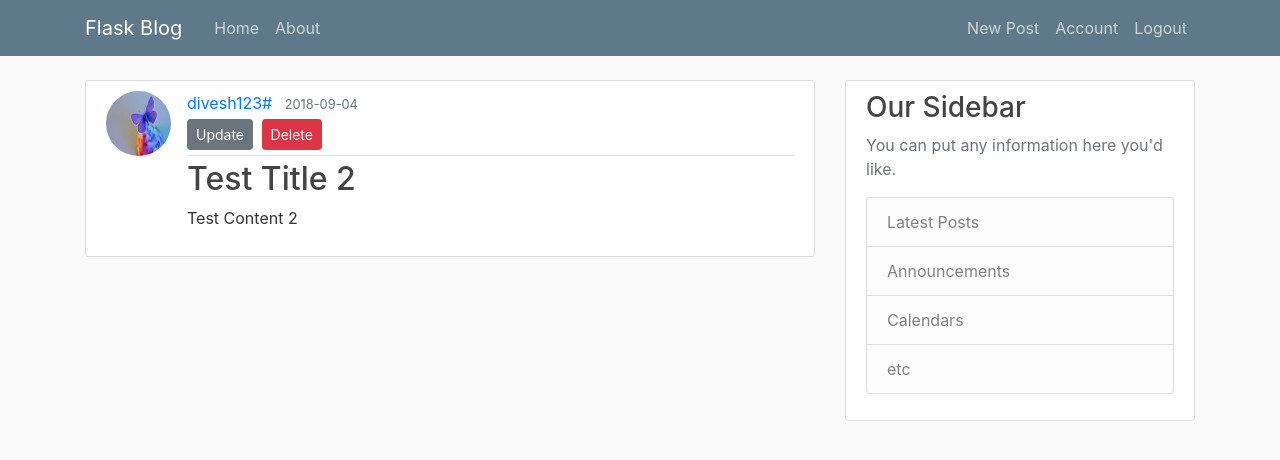
After one commit to technodivesh/flask, a Flask app: page /post/2 in a window 1280 px wide. The commit adds this page. Shown: the top 460 px of the page. Run offline with Flask 2, Linux system fonts and the light colour scheme; a user stored in the database is signed in; data comes from the database, SQL or seed files in the repository; both versions use the stored data as it was after the commit; some libraries are stand-ins or nearby versions.

Commit message:
Create, Update, and Delete Posts

```diff
--- a/flaskblog/routes.py
+++ b/flaskblog/routes.py
@@ -1,7 +1,7 @@
 from flaskblog.models import User, Post
-from flask import render_template, url_for, flash, redirect, request
+from flask import render_template, url_for, flash, redirect, request, abort
 
-from flaskblog.forms import RegistrationForm, LoginForm, UpdateAccountForm
+from flaskblog.forms import RegistrationForm, LoginForm, UpdateAccountForm, PostForm
 
 from flaskblog import app, bcrypt, db
 from flask_login import login_user, current_user, logout_user, login_required
@@ -9,23 +9,23 @@ from flask_login import login_user, current_user, logout_user, login_required
 import os
 from PIL import Image
 
-posts = [
+# posts = [
 
-    {
-        'author':'Divesh Chandolia',
-        'title': 'Blog1',
-        'content':'post content 1',
-        'date_posted':'28-08-2018'
-    },
-    {
-        'author':'Sandeep Sharma',
-        'title': 'Blog 2',
-        'content':'post content 2',
-        'date_posted':'29-08-2018'
-    }
+#     {
+#         'author':'Divesh Chandolia',
+#         'title': 'Blog1',
+#         'content':'post content 1',
+#         'date_posted':'28-08-2018'
+#     },
+#     {
+#         'author':'Sandeep Sharma',
+#         'title': 'Blog 2',
+#         'content':'post content 2',
+#         'date_posted':'29-08-2018'
+#     }
 
 
-]
+# ]
 
 def hello_world():
     return "Hello World"
@@ -34,6 +34,7 @@ def hello_world():
 @app.route('/')
 @app.route('/home')
 def home():
+    posts = Post.query.all()
     return render_template('home.html', posts=posts, title = 'Home Page')
 
 @app.route('/about')
@@ -123,7 +124,7 @@ def account():
         current_user.email = form.email.data
         db.session.commit()
         flash('Your account has been updated','success')
-        redirect(url_for('account'))
+        return redirect(url_for('account'))
 
     if request.method == 'GET':
         form.username.data = current_user.username
@@ -131,3 +132,65 @@ def account():
 
     image_file = url_for('static', filename='profile_pics/' + current_user.image_file )
     return render_template('account.html', title='Account', image_file=image_file, form=form )
+
+@app.route('/post/new', methods=['GET','POST'])
+@login_required
+def new_post():
+
+    form = PostForm()
+    if form.validate_on_submit():
+
+        post = Post(title=form.title.data, content = form.content.data, author=current_user  )
+        db.session.add(post)
+        db.session.commit()
+
+        flash('Posted Successfully','success')
+        return redirect(url_for('home'))
+
+    return render_template('create_post.html', title='New Post', form=form , legend='Create Post')
+
+
+@app.route('/post/<int:post_id>')
+@login_required
+def post(post_id):
+
+    post = Post.query.get_or_404(post_id)
+    return render_template('post.html', title=post.title, post=post )
+
+
+@app.route('/post/<int:post_id>/update', methods=['GET', 'POST'])
+@login_required
+def update_post(post_id):
+
+    post = Post.query.get_or_404(post_id)
+    if post.author != current_user:
+        abort(403)
+
+    form = PostForm()
+    if form.validate_on_submit():
+        post.title = form.title.data
+        post.content = form.content.data
+
+        db.session.commit()
+        flash('Your post has been updated','success')
+        return redirect(url_for('post',post_id=post.id))
+
+    elif request.method == 'GET':
+        form.title.data = post.title
+        form.content.data = post.content
+
+    return render_template('create_post.html', title=post.title, form=form, legend = 'Update Post' )
+
+@app.route('/post/<int:post_id>/delete', methods=['GET', 'POST'])
+@login_required
+def delete_post(post_id):
+
+    post = Post.query.get_or_404(post_id)
+    if post.author != current_user:
+        abort(403)
+
+    db.session.delete(post)
+    db.session.commit()
+
+    flash('Your post has been deleted','success')
+    return redirect(url_for('home'))
--- a/flaskblog/templates/layout.html
+++ b/flaskblog/templates/layout.html
@@ -36,6 +36,7 @@
             <div class="navbar-nav">
 
               {% if current_user.is_authenticated %}
+                <a class="nav-item nav-link" href="{{ url_for('new_post')}}">New Post</a>
                 <a class="nav-item nav-link" href="{{ url_for('account')}}">Account</a>
                 <a class="nav-item nav-link" href="{{ url_for('logout')}}">Logout</a>
               {% else %}
--- /dev/null
+++ b/flaskblog/templates/post.html
@@ -0,0 +1,51 @@
+{% extends "layout.html" %}
+
+{% block content %}
+
+  <article class="media content-section">
+  <img class="rounded-circle article-img" src="{{ url_for('static', filename='profile_pics/' + post.author.image_file ) }}">
+    <div class="media-body">
+      <div class="article-metadata">
+        <a class="mr-2" href="#">{{ post.author.username }}</a>
+        <small class="text-muted">{{ post.date_posted.strftime('%Y-%m-%d') }}</small>
+        {% if post.author == current_user %}
+          <div>
+            <a class="btn btn-secondary btn-sm" href="{{ url_for('update_post', post_id=post.id )  }}">Update</a>
+            <button class="btn btn-danger btn-sm m-1" data-toggle="modal" data-target="#deleteModal">Delete</button>
+          </div>
+
+
+        {% endif %}
+      </div>
+      <h2><a class="article-title">{{ post.title }}</a></h2>
+      <p class="article-content">{{ post.content }}</p>
+    </div>
+  </article>
+
+
+
+
+  <!-- Modal -->
+  <div class="modal fade" id="deleteModal" tabindex="-1" role="dialog" aria-labelledby="deleteModalLabel" aria-hidden="true">
+    <div class="modal-dialog" role="document">
+      <div class="modal-content">
+        <div class="modal-header">
+          <h5 class="modal-title" id="deleteModalLabel">Delete Post ?</h5>
+          <button type="button" class="close" data-dismiss="modal" aria-label="Close">
+            <span aria-hidden="true">&times;</span>
+          </button>
+        </div>
+        <div class="modal-body">
+          ...
+        </div>
+        <div class="modal-footer">
+          <button type="button" class="btn btn-secondary" data-dismiss="modal">Close</button>
+          <form method='POST' action="{{ url_for('delete_post',post_id=post.id ) }}">
+            <input class="btn btn-danger" type="submit" value="Delete" type="submit">
+          </form>
+        </div>
+      </div>
+    </div>
+  </div>
+
+{% endblock content %}
```
Also changed, not shown: flaskblog/forms.py (+9 -1 lines), flaskblog/templates/create_post.html (added, +51 -0 lines), flaskblog/templates/home.html (+4 -3 lines), flaskblog/site.db, flaskblog/static/profile_pics/6378498294c8d2b8.jpeg (added).
